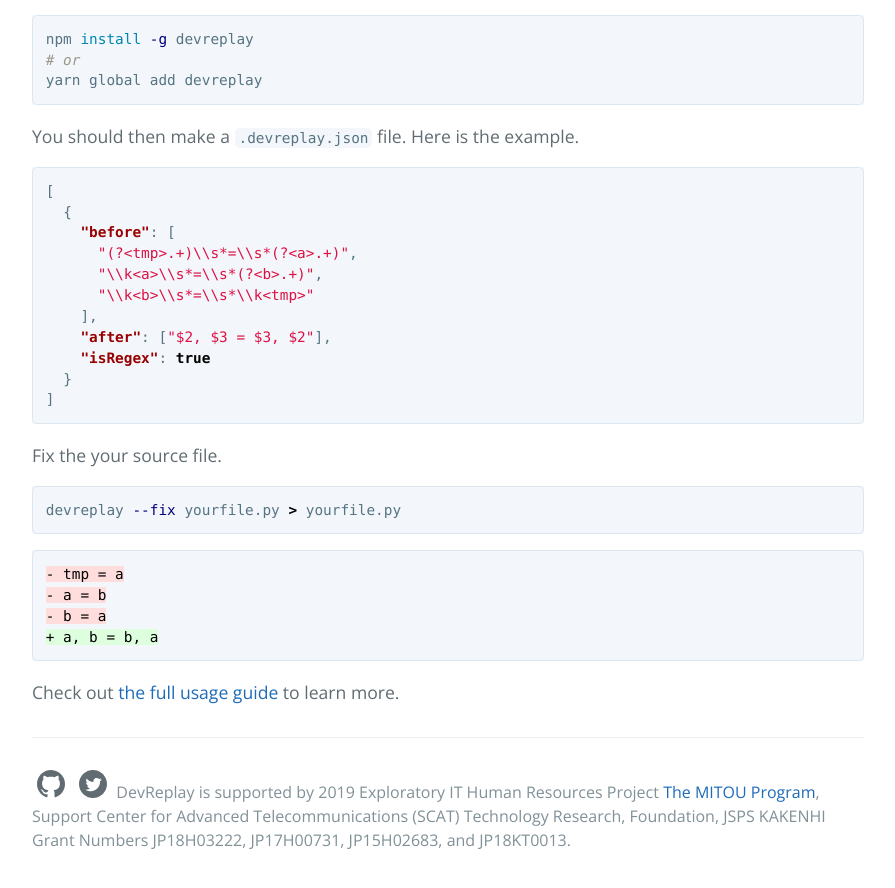
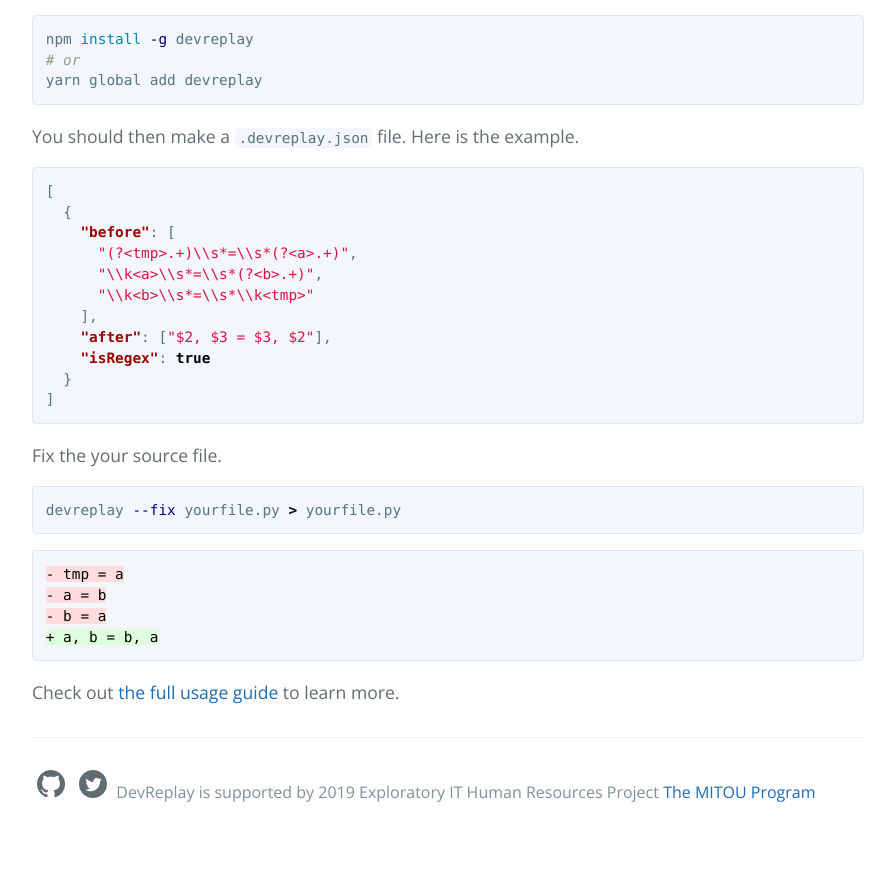
Before and after one commit to devreplay/devreplay.github.io, a Jekyll site: the page built from index.md, in a window 1280 px wide and 900 px high, scrolled down 586 px. Shown: the top 888 px of the window, without its empty margins (192-1087 px from the left). Built offline with Jekyll 4.4.1, drawn with Linux system fonts in a browser that asks for light colours; after the commit the page ends 1438 px from its top, so only the background shows below that.

Commit message:
clean up sponser

```diff
--- a/_includes/footer.html
+++ b/_includes/footer.html
@@ -22,5 +22,5 @@
     </a>
 </span>
 {% endif %}
-    <span class="site-footer-credits">DevReplay is supported by 2019 Exploratory IT Human Resources Project <a href="https://www.ipa.go.jp/jinzai/mitou/portal_index.html">The MITOU Program</a>, Support Center for Advanced Telecommunications (SCAT) Technology Research, Foundation, JSPS KAKENHI Grant Numbers JP18H03222, JP17H00731, JP15H02683, and JP18KT0013.</span>
+    <span class="site-footer-credits">DevReplay is supported by 2019 Exploratory IT Human Resources Project <a href="https://www.ipa.go.jp/jinzai/mitou/portal_index.html">The MITOU Program</a></span>
 </footer>
```
